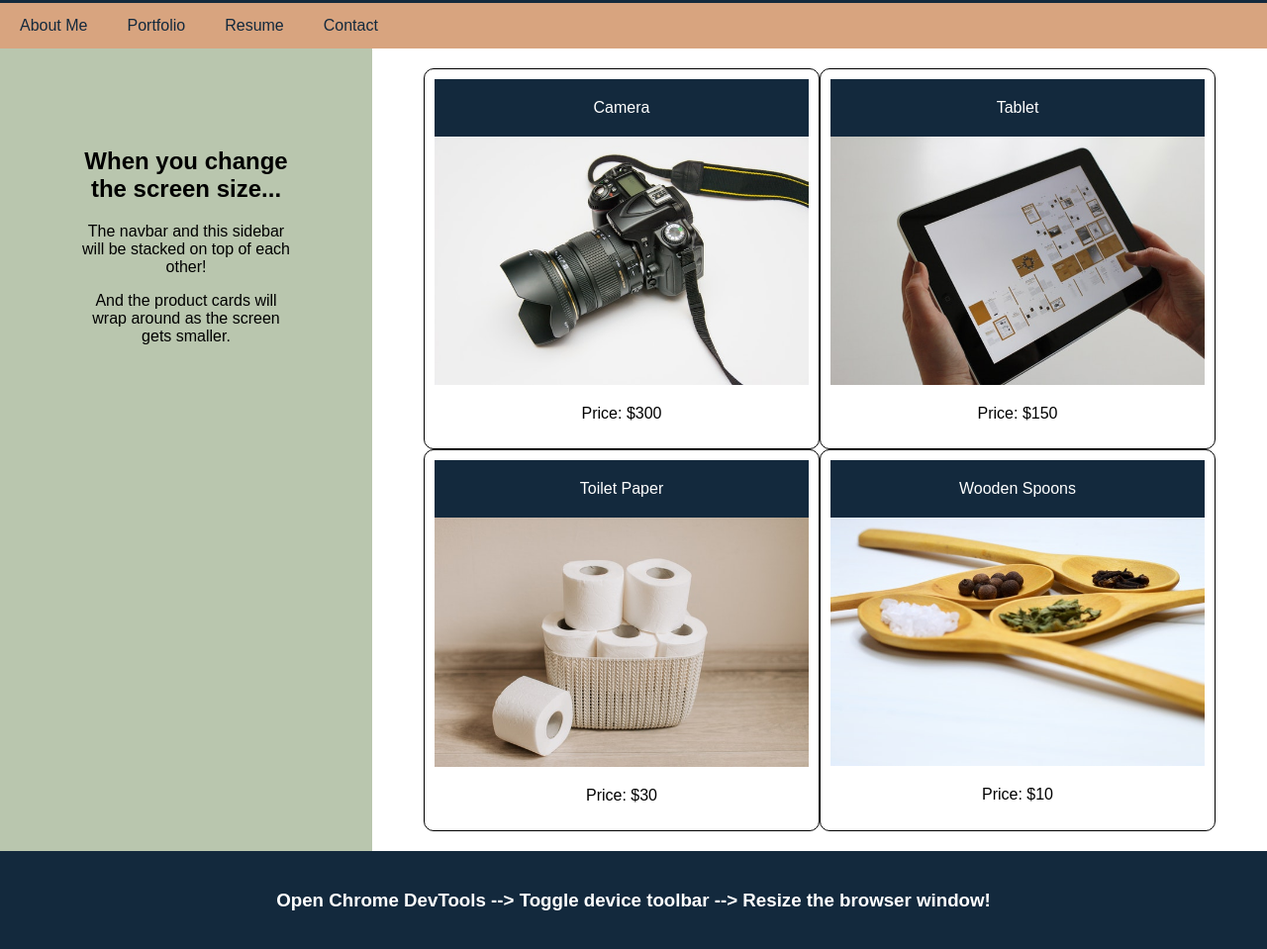
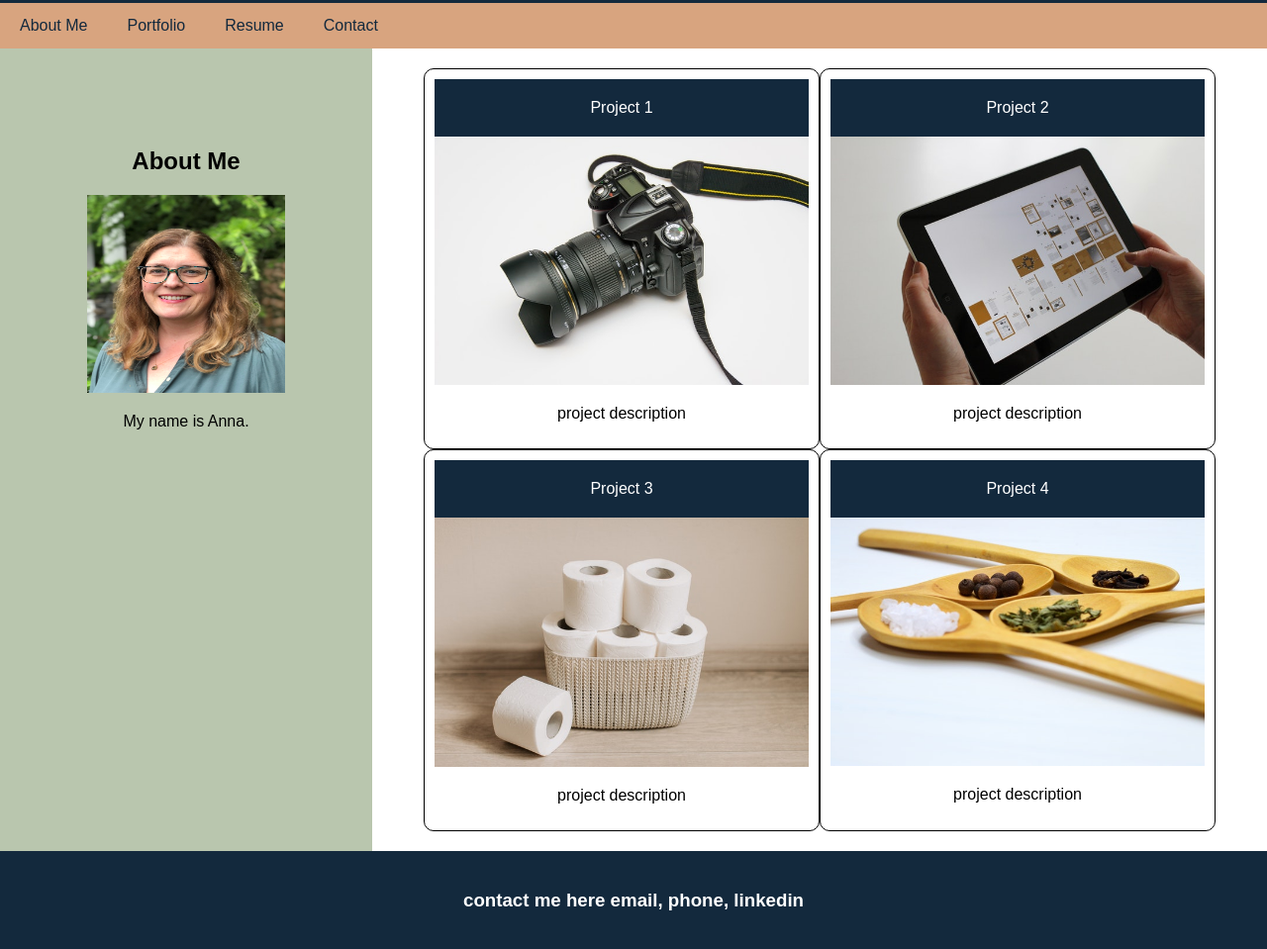
Before and after one commit to Akoelle/portfolio, a plain HTML site: page index.html in a window 1280 px wide. Shown: the part 157-1116 px from the top of the page at 99% size. Drawn offline with Linux system fonts and the light colour scheme.

Commit message:
adding stuff to my portfolio

```diff
--- a/assets/css/style.css
+++ b/assets/css/style.css
@@ -104,3 +104,8 @@ We are telling the main body and navbar to stack vertically in a column
     flex-direction: column;
   }
 }
+
+#headshot{
+  height:200px;
+  width:200px;
+}
--- a/index.html
+++ b/index.html
@@ -23,49 +23,48 @@
     <!-- Body -->
     <main>
       <!-- Sidebar -->
-      <aside>
-        <h2>When you change the screen size...</h2>
-        <p>The navbar and this sidebar will be stacked on top of each other!</p>
+      <aside id="About-Me">
+        <h2> About Me</h2>
+        <img src="./assets/images/portfolio.jpg" id="headshot">
         <p>
-          And the product cards will wrap around as the screen gets smaller.
+          My name is Anna.
         </p>
       </aside>
       <!-- Product Cards -->
-      <div class="products">
+      <div class="products" id="portfolio">
         <section class="card">
-          <header>Camera</header>
+          <header>Project 1</header>
           <img src="./assets/images/camera.jpg" alt="black camera" />
-          <p>Price: $300</p>
+          <p>project description</p>
         </section>
         <section class="card">
-          <header>Tablet</header>
+          <header>Project 2</header>
           <img src="./assets/images/tablet.jpg" alt="tablet held in hands" />
-          <p>Price: $150</p>
+          <p>project description</p>
         </section>
         <section class="card">
-          <header>Toilet Paper</header>
+          <header>Project 3</header>
           <img
             src="./assets/images/toilet-paper.jpg"
             alt="rolls of toilet paper in a basket"
           />
-          <p>Price: $30</p>
+          <p>project description</p>
         </section>
         <section class="card">
-          <header>Wooden Spoons</header>
+          <header>Project 4</header>
           <img
             src="./assets/images/wooden-spoons.jpg"
             alt="4 wooden spoons with different seasonings"
           />
-          <p>Price: $10</p>
+          <p>project description</p>
         </section>
       </div>
     </main>
 
     <!-- Footer -->
-    <footer>
+    <footer id="contact">
       <h3>
-        Open Chrome DevTools --> Toggle device toolbar --> Resize the browser
-        window!
+        contact me here email, phone, linkedin
       </h3>
     </footer>
   </body>
```
Also changed, not shown: assets/images/portfolio.jpg (added).
